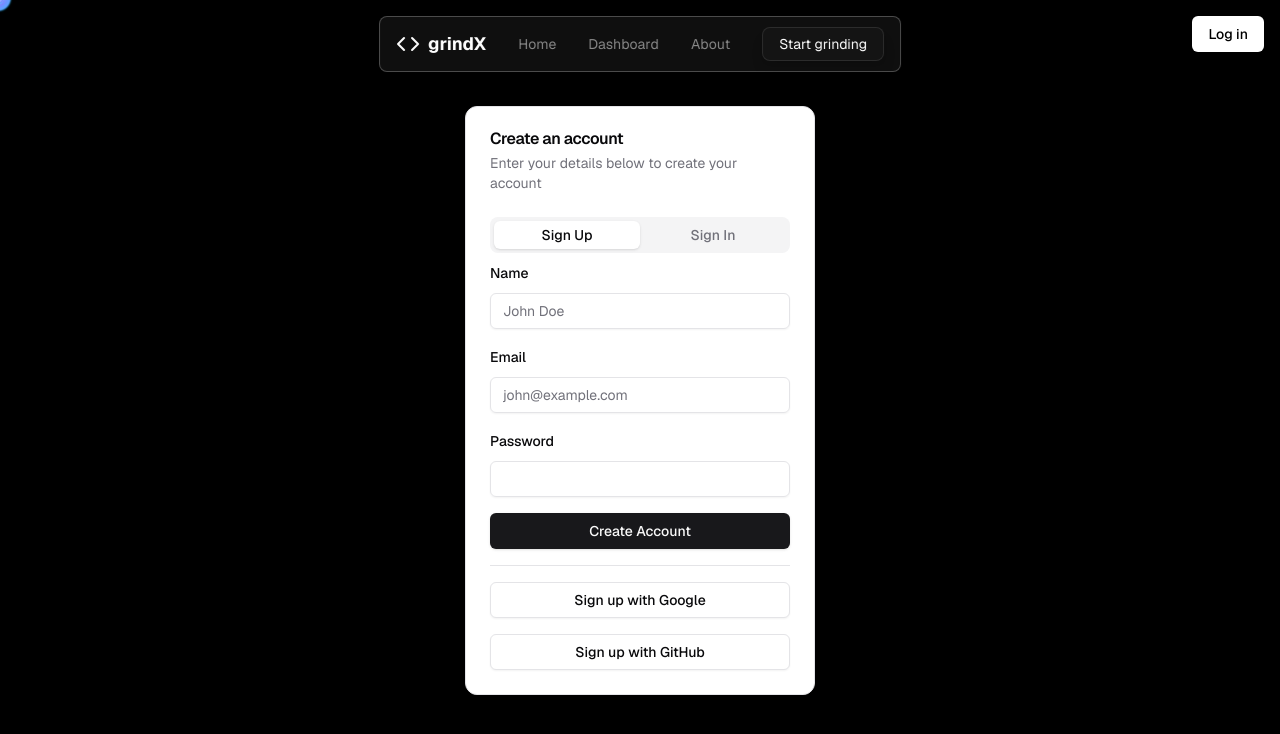
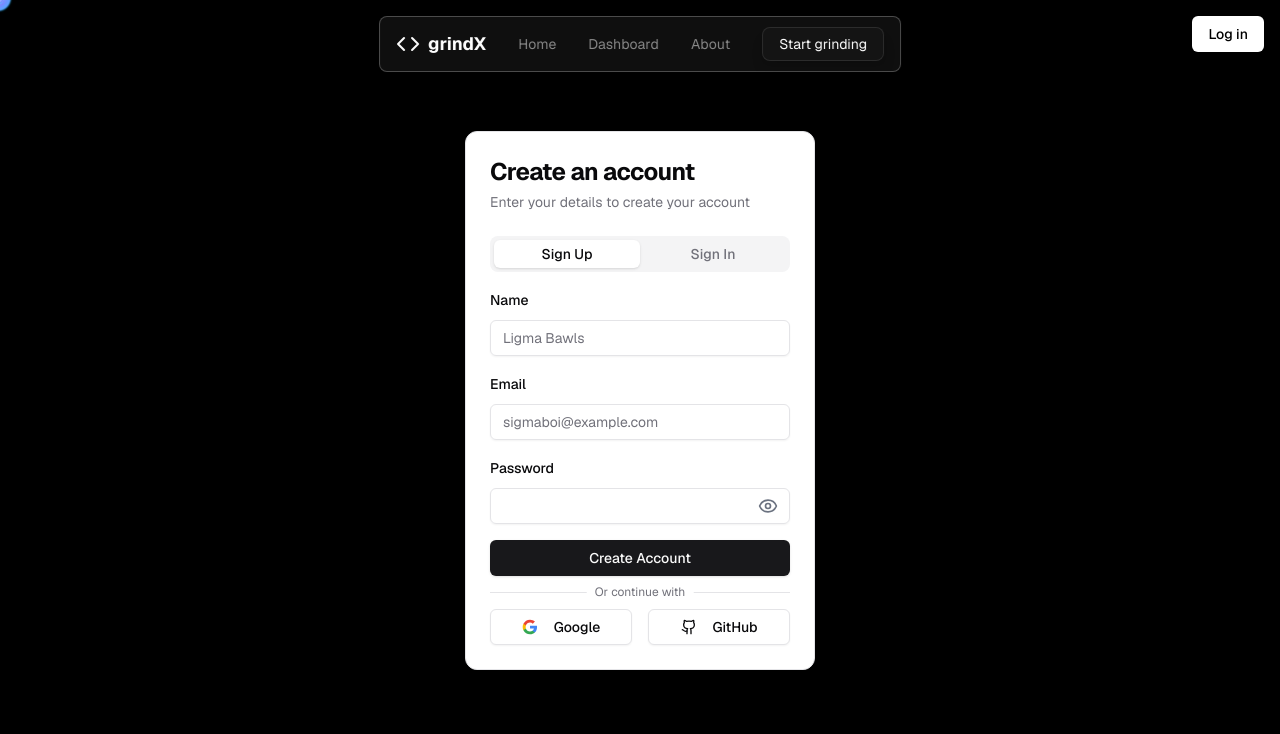
Before and after one commit to Rachit333/grindX, a Next.js app: page /login in a window 1280 px wide. Shown: the top 734 px of the page. Built offline with nearby package versions, Linux system fonts and the light colour scheme; no server answers.

Commit message:
authform styling improved and introduced eye for password

```diff
--- a/components/AuthForm.tsx
+++ b/components/AuthForm.tsx
@@ -1,22 +1,175 @@
+// "use client";
+
+// import { useState, useEffect } from "react";
+// import { useRouter } from "next/navigation";
+// import { auth, googleProvider, githubProvider } from "@/lib/firebase";
+// import {
+//   signInWithPopup,
+//   createUserWithEmailAndPassword,
+//   signInWithEmailAndPassword,
+//   onAuthStateChanged
+// } from "firebase/auth";
+// import { Button } from "@/components/ui/button";
+// import { Input } from "@/components/ui/input";
+// import { Label } from "@/components/ui/label";
+// import { Card, CardContent, CardDescription, CardHeader, CardTitle } from "@/components/ui/card";
+// import { Tabs, TabsContent, TabsList, TabsTrigger } from "@/components/ui/tabs";
+// import { Separator } from "@/components/ui/separator";
+
+// import { User } from "firebase/auth";
+
+// export default function AuthForm() {
+//   const [isSignUp, setIsSignUp] = useState(true);
+//   const [email, setEmail] = useState("");
+//   const [password, setPassword] = useState("");
+//   const [name, setName] = useState("");
+//   const [error, setError] = useState("");
+//   const [user, setUser] = useState<User | null>(null);
+//   const router = useRouter();
+
+//   useEffect(() => {
+//     setError("");
+//   }, [isSignUp]);
+
+//   useEffect(() => {
+//     const unsubscribe = onAuthStateChanged(auth, (currentUser) => {
+//       if (currentUser) {
+//         setUser(currentUser);
+//         router.push("/");
+//       }
+//     });
+//     return () => unsubscribe();
+//   }, [router]);
+
+//   const handleSubmit = async (e: React.FormEvent) => {
+//     e.preventDefault();
+//     setError("");
+
+//     try {
+//       if (isSignUp) {
+//         const userCredential = await createUserWithEmailAndPassword(auth, email, password);
+//         console.log("User signed up:", userCredential.user);
+//         router.push("/");
+//       } else {
+//         const userCredential = await signInWithEmailAndPassword(auth, email, password);
+//         console.log("User signed in:", userCredential.user);
+//         router.push("/");
+//       }
+//     } catch (err: any) {
+//       setError(err.message);
+//     }
+//   };
+
+//   const handleGoogleAuth = async () => {
+//     try {
+//       const result = await signInWithPopup(auth, googleProvider);
+//       console.log("Google Sign-In successful:", result.user);
+//       router.push("/");
+//     } catch (err: any) {
+//       setError(err.message);
+//     }
+//   };
+
+//   const handleGitHubAuth = async () => {
+//     try {
+//       const result = await signInWithPopup(auth, githubProvider);
+//       console.log("GitHub Sign-In successful:", result.user);
+//       router.push("/");
+//     } catch (err: any) {
+//       setError(err.message);
+//     }
+//   };
+
+//   return (
+//     <Card className="w-[350px] sensitive-cursor">
+//       <CardHeader>
+//         <CardTitle>{isSignUp ? "Create an account" : "Welcome back"}</CardTitle>
+//         <CardDescription>
+//           {isSignUp ? "Enter your details below to create your account" : "Enter your credentials to access your account"}
+//         </CardDescription>
+//       </CardHeader>
+//       <CardContent>
+//         <Tabs value={isSignUp ? "signup" : "signin"} className="w-full">
+//           <TabsList className="grid w-full grid-cols-2">
+//             <TabsTrigger value="signup" onClick={() => setIsSignUp(true)}>Sign Up</TabsTrigger>
+//             <TabsTrigger value="signin" onClick={() => setIsSignUp(false)}>Sign In</TabsTrigger>
+//           </TabsList>
+//           <TabsContent value="signup">
+//             <form onSubmit={handleSubmit} className="space-y-4">
+//               {error && <p className="text-red-500 text-sm">{error}</p>}
+//               <div className="space-y-2">
+//                 <Label htmlFor="name">Name</Label>
+//                 <Input id="name" type="text" placeholder="John Doe" value={name} onChange={(e) => setName(e.target.value)} required />
+//               </div>
+//               <div className="space-y-2">
+//                 <Label htmlFor="email">Email</Label>
+//                 <Input id="email" type="email" placeholder="john@example.com" value={email} onChange={(e) => setEmail(e.target.value)} required />
+//               </div>
+//               <div className="space-y-2">
+//                 <Label htmlFor="password">Password</Label>
+//                 <Input id="password" type="password" value={password} onChange={(e) => setPassword(e.target.value)} required />
+//               </div>
+//               <Button type="submit" className="w-full">Create Account</Button>
+//             </form>
+//           </TabsContent>
+//           <TabsContent value="signin">
+//             <form onSubmit={handleSubmit} className="space-y-4">
+//               {error && <p className="text-red-500 text-sm">{error}</p>}
+//               <div className="space-y-2">
+//                 <Label htmlFor="signin-email">Email</Label>
+//                 <Input id="signin-email" type="email" placeholder="john@example.com" value={email} onChange={(e) => setEmail(e.target.value)} required />
+//               </div>
+//               <div className="space-y-2">
+//                 <Label htmlFor="signin-password">Password</Label>
+//                 <Input id="signin-password" type="password" value={password} onChange={(e) => setPassword(e.target.value)} required />
+//               </div>
+//               <Button type="submit" className="w-full">Sign In</Button>
+//             </form>
+//           </TabsContent>
+//         </Tabs>
+//         <Separator className="my-4" />
+//         <div className="space-y-4">
+//           <Button variant="outline" className="w-full" onClick={handleGoogleAuth}>
+//             Sign {isSignUp ? "up" : "in"} with Google
+//           </Button>
+//           <Button variant="outline" className="w-full" onClick={handleGitHubAuth}>
+//             Sign {isSignUp ? "up" : "in"} with GitHub
+//           </Button>
+//         </div>
+//       </CardContent>
+//     </Card>
+//   );
+// }
+
 "use client";
 
+import type React from "react";
+
 import { useState, useEffect } from "react";
-import { useRouter } from "next/navigation"; // Import Next.js Router
+import { useRouter } from "next/navigation";
 import { auth, googleProvider, githubProvider } from "@/lib/firebase";
 import {
   signInWithPopup,
   createUserWithEmailAndPassword,
   signInWithEmailAndPassword,
-  onAuthStateChanged
+  onAuthStateChanged,
 } from "firebase/auth";
 import { Button } from "@/components/ui/button";
 import { Input } from "@/components/ui/input";
 import { Label } from "@/components/ui/label";
-import { Card, CardContent, CardDescription, CardHeader, CardTitle } from "@/components/ui/card";
+import {
+  Card,
+  CardContent,
+  CardDescription,
+  CardHeader,
+  CardTitle,
+} from "@/components/ui/card";
 import { Tabs, TabsContent, TabsList, TabsTrigger } from "@/components/ui/tabs";
 import { Separator } from "@/components/ui/separator";
+import { Github, Eye, EyeOff } from "lucide-react"
 
-import { User } from "firebase/auth";
+
+import type { User } from "firebase/auth";
 
 export default function AuthForm() {
   const [isSignUp, setIsSignUp] = useState(true);
@@ -25,17 +178,18 @@ export default function AuthForm() {
   const [name, setName] = useState("");
   const [error, setError] = useState("");
   const [user, setUser] = useState<User | null>(null);
+  const [showPassword, setShowPassword] = useState(false)
   const router = useRouter();
 
   useEffect(() => {
     setError("");
-  }, [isSignUp]);
+  }, []);
 
   useEffect(() => {
     const unsubscribe = onAuthStateChanged(auth, (currentUser) => {
       if (currentUser) {
         setUser(currentUser);
-        router.push("/"); // Redirect to Home Page after login
+        router.push("/");
       }
     });
     return () => unsubscribe();
@@ -47,13 +201,21 @@ export default function AuthForm() {
 
     try {
       if (isSignUp) {
-        const userCredential = await createUserWithEmailAndPassword(auth, email, password);
+        const userCredential = await createUserWithEmailAndPassword(
+          auth,
+          email,
+          password
+        );
         console.log("User signed up:", userCredential.user);
-        router.push("/"); // Redirect after signup
+        router.push("/");
       } else {
-        const userCredential = await signInWithEmailAndPassword(auth, email, password);
+        const userCredential = await signInWithEmailAndPassword(
+          auth,
+          email,
+          password
+        );
         console.log("User signed in:", userCredential.user);
-        router.push("/"); // Redirect after login
+        router.push("/");
       }
     } catch (err: any) {
       setError(err.message);
@@ -64,7 +226,7 @@ export default function AuthForm() {
     try {
       const result = await signInWithPopup(auth, googleProvider);
       console.log("Google Sign-In successful:", result.user);
-      router.push("/"); // Redirect after login
+      router.push("/");
     } catch (err: any) {
       setError(err.message);
     }
@@ -74,66 +236,185 @@ export default function AuthForm() {
     try {
       const result = await signInWithPopup(auth, githubProvider);
       console.log("GitHub Sign-In successful:", result.user);
-      router.push("/"); // Redirect after login
+      router.push("/");
     } catch (err: any) {
       setError(err.message);
     }
   };
 
   return (
-    <Card className="w-[350px] sensitive-cursor">
-      <CardHeader>
-        <CardTitle>{isSignUp ? "Create an account" : "Welcome back"}</CardTitle>
-        <CardDescription>
-          {isSignUp ? "Enter your details below to create your account" : "Enter your credentials to access your account"}
+    <Card className="w-[350px] shadow-lg sensitive-cursor">
+      <CardHeader className="space-y-1">
+        <CardTitle className="text-2xl font-bold">
+          {isSignUp ? "Create an account" : "Welcome back"}
+        </CardTitle>
+        <CardDescription className="text-sm text-muted-foreground">
+          {isSignUp
+            ? "Enter your details to create your account"
+            : "Enter your credentials to access your account"}
         </CardDescription>
       </CardHeader>
       <CardContent>
         <Tabs value={isSignUp ? "signup" : "signin"} className="w-full">
-          <TabsList className="grid w-full grid-cols-2">
-            <TabsTrigger value="signup" onClick={() => setIsSignUp(true)}>Sign Up</TabsTrigger>
-            <TabsTrigger value="signin" onClick={() => setIsSignUp(false)}>Sign In</TabsTrigger>
+          <TabsList className="grid w-full grid-cols-2 mb-4">
+            <TabsTrigger value="signup" onClick={() => setIsSignUp(true)}>
+              Sign Up
+            </TabsTrigger>
+            <TabsTrigger value="signin" onClick={() => setIsSignUp(false)}>
+              Sign In
+            </TabsTrigger>
           </TabsList>
           <TabsContent value="signup">
             <form onSubmit={handleSubmit} className="space-y-4">
               {error && <p className="text-red-500 text-sm">{error}</p>}
               <div className="space-y-2">
-                <Label htmlFor="name">Name</Label>
-                <Input id="name" type="text" placeholder="John Doe" value={name} onChange={(e) => setName(e.target.value)} required />
+                <Label htmlFor="name" className="text-sm font-medium">
+                  Name
+                </Label>
+                <Input
+                  id="name"
+                  type="text"
+                  placeholder="Ligma Bawls"
+                  value={name}
+                  onChange={(e) => setName(e.target.value)}
+                  required
+                  className="w-full"
+                />
               </div>
               <div className="space-y-2">
-                <Label htmlFor="email">Email</Label>
-                <Input id="email" type="email" placeholder="john@example.com" value={email} onChange={(e) => setEmail(e.target.value)} required />
+                <Label htmlFor="email" className="text-sm font-medium">
+                  Email
+                </Label>
+                <Input
+                  id="email"
+                  type="email"
+                  placeholder="sigmaboi@example.com"
+                  value={email}
+                  onChange={(e) => setEmail(e.target.value)}
+                  required
+                  autoComplete="off"
+                  className="w-full"
+                />
               </div>
               <div className="space-y-2">
-                <Label htmlFor="password">Password</Label>
-                <Input id="password" type="password" value={password} onChange={(e) => setPassword(e.target.value)} required />
+                <Label htmlFor="password" className="text-sm font-medium">
+                  Password
+                </Label>
+                <div className="relative">
+                  <Input
+                    id="password"
+                    type={showPassword ? "text" : "password"}
+                    value={password}
+                    onChange={(e) => setPassword(e.target.value)}
+                    required
+                    className="w-full pr-10"
+                    autoComplete="new-password"
+                  />
+                  <button
+                    type="button"
+                    onClick={() => setShowPassword(!showPassword)}
+                    className="absolute inset-y-0 right-3 flex items-center text-gray-500 hover:text-gray-700"
+                  >
+                    {showPassword ? <EyeOff size={20} /> : <Eye size={20} />}
+                  </button>
+                </div>
               </div>
-              <Button type="submit" className="w-full">Create Account</Button>
+
+              <Button type="submit" className="w-full">
+                Create Account
+              </Button>
             </form>
           </TabsContent>
           <TabsContent value="signin">
             <form onSubmit={handleSubmit} className="space-y-4">
               {error && <p className="text-red-500 text-sm">{error}</p>}
               <div className="space-y-2">
-                <Label htmlFor="signin-email">Email</Label>
-                <Input id="signin-email" type="email" placeholder="john@example.com" value={email} onChange={(e) => setEmail(e.target.value)} required />
+                <Label htmlFor="signin-email" className="text-sm font-medium">
+                  Email
+                </Label>
+                <Input
+                  id="signin-email"
+                  type="email"
+                  placeholder="sigmaboi@example.com"
+                  value={email}
+                  onChange={(e) => setEmail(e.target.value)}
+                  required
+                  autoComplete="off"
+                  className="w-full"
+                />
               </div>
               <div className="space-y-2">
-                <Label htmlFor="signin-password">Password</Label>
-                <Input id="signin-password" type="password" value={password} onChange={(e) => setPassword(e.target.value)} required />
+                <Label
+                  htmlFor="signin-password"
+                  className="text-sm font-medium"
+                >
+                  Password
+                </Label>
+                <div className="relative">
+                  <Input
+                    id="signin-password"
+                    type={showPassword ? "text" : "password"}
+                    value={password}
+                    onChange={(e) => setPassword(e.target.value)}
+                    required
+                    autoComplete="new-password"
+                    className="w-full pr-10"
+                  />
+                  <button
+                    type="button"
+                    onClick={() => setShowPassword(!showPassword)}
+                    className="absolute inset-y-0 right-3 flex items-center text-gray-500 hover:text-gray-700"
+                  >
+                    {showPassword ? <EyeOff size={20} /> : <Eye size={20} />}
+                  </button>
+                </div>
               </div>
-              <Button type="submit" className="w-full">Sign In</Button>
+              <Button type="submit" className="w-full">
+                Sign In
+              </Button>
             </form>
           </TabsContent>
         </Tabs>
-        <Separator className="my-4" />
-        <div className="space-y-4">
-          <Button variant="outline" className="w-full" onClick={handleGoogleAuth}>
-            Sign {isSignUp ? "up" : "in"} with Google
+        <div className="relative my-4">
+          <Separator />
+          <span className="absolute left-1/2 top-1/2 -translate-x-1/2 -translate-y-1/2 bg-background px-2 text-xs text-muted-foreground">
+            Or continue with
+          </span>
+        </div>
+        <div className="grid grid-cols-2 gap-4 items-center">
+          <Button
+            variant="outline"
+            className="w-full"
+            onClick={handleGoogleAuth}
+          >
+            <svg className="mr-2 h-4 w-4" viewBox="0 0 24 24">
+              <path
+                d="M22.56 12.25c0-.78-.07-1.53-.2-2.25H12v4.26h5.92c-.26 1.37-1.04 2.53-2.21 3.31v2.77h3.57c2.08-1.92 3.28-4.74 3.28-8.09z"
+                fill="#4285F4"
+              />
+              <path
+                d="M12 23c2.97 0 5.46-.98 7.28-2.66l-3.57-2.77c-.98.66-2.23 1.06-3.71 1.06-2.86 0-5.29-1.93-6.16-4.53H2.18v2.84C3.99 20.53 7.7 23 12 23z"
+                fill="#34A853"
+              />
+              <path
+                d="M5.84 14.09c-.22-.66-.35-1.36-.35-2.09s.13-1.43.35-2.09V7.07H2.18C1.43 8.55 1 10.22 1 12s.43 3.45 1.18 4.93l2.85-2.22.81-.62z"
+                fill="#FBBC05"
+              />
+              <path
+                d="M12 5.38c1.62 0 3.06.56 4.21 1.64l3.15-3.15C17.45 2.09 14.97 1 12 1 7.7 1 3.99 3.47 2.18 7.07l3.66 2.84c.87-2.6 3.3-4.53 6.16-4.53z"
+                fill="#EA4335"
+              />
+              <path d="M1 1h22v22H1z" fill="none" />
+            </svg>
+            Google
           </Button>
-          <Button variant="outline" className="w-full" onClick={handleGitHubAuth}>
-            Sign {isSignUp ? "up" : "in"} with GitHub
+          <Button
+            variant="outline"
+            className="w-full"
+            onClick={handleGitHubAuth}
+          >
+            <Github className="mr-2 h-4 w-4" />
+            GitHub
           </Button>
         </div>
       </CardContent>
```
